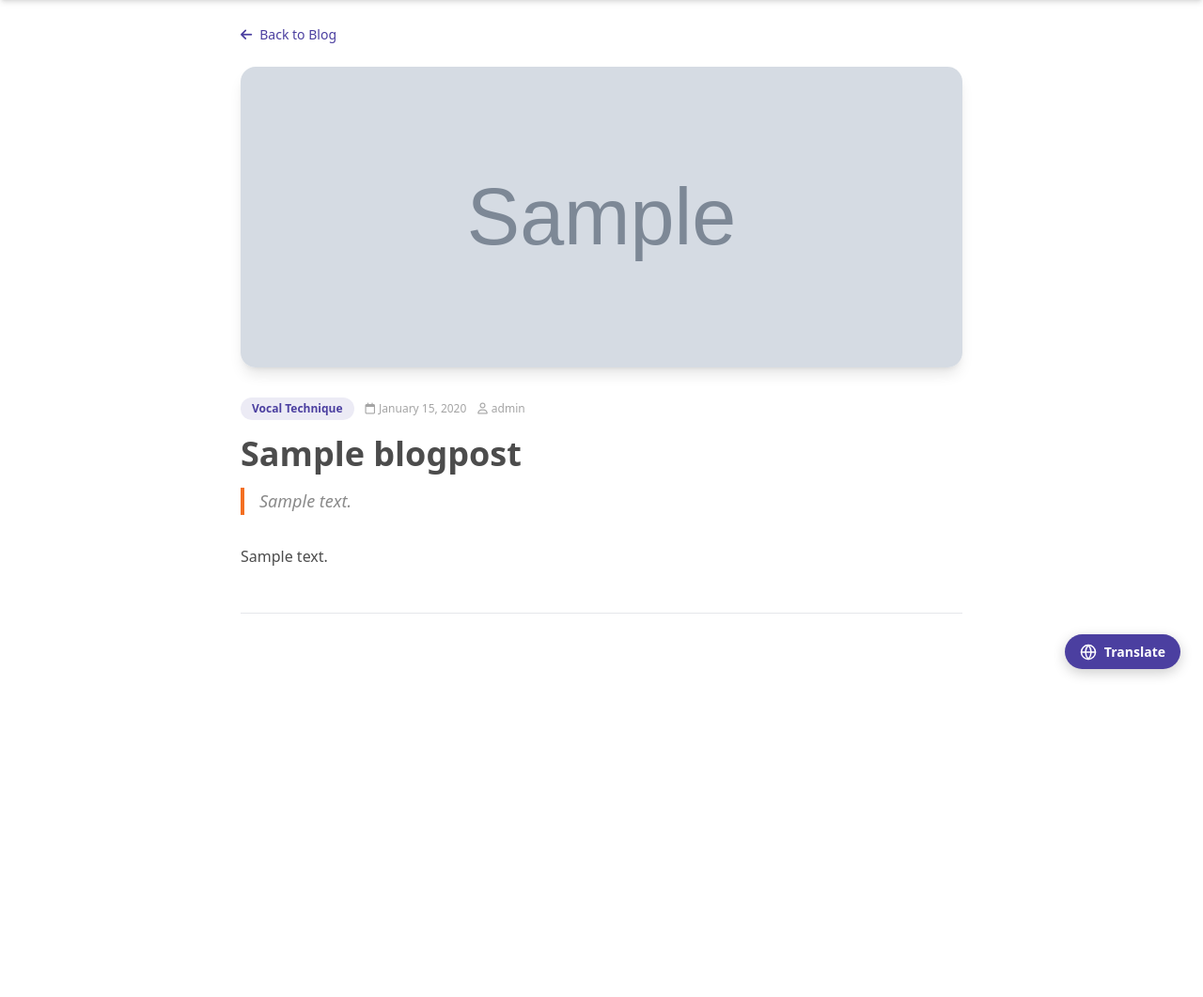
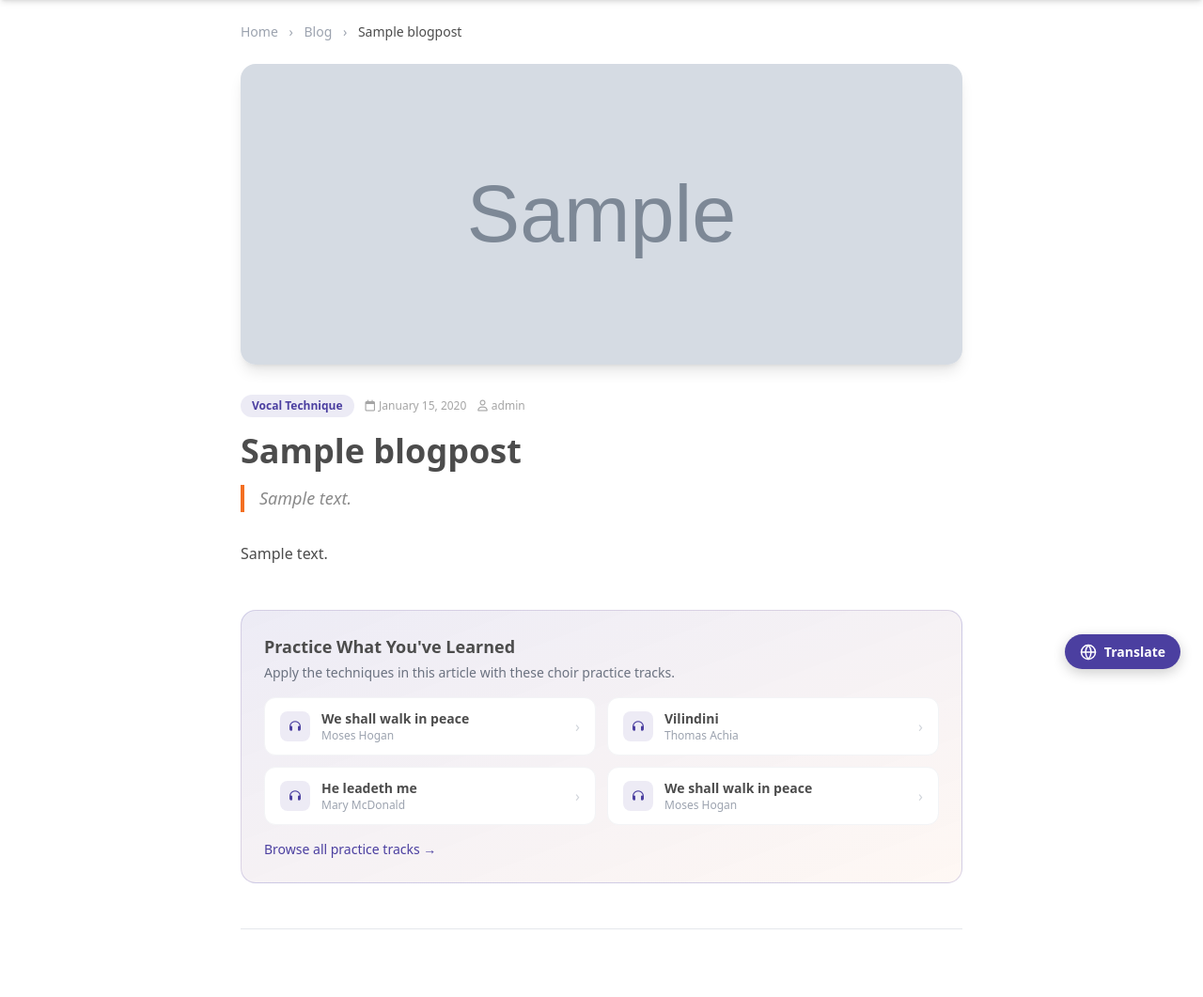
Before and after one commit to elishambadi/pyc-warmup, a Django app: page /blog/sample/ in a window 1280 px wide. Shown: the part 64-1125 px from the top of the page at 94% size. Before the commit the page ends 785 px from the top, so only its background shows below. Run offline with Django 3.2, Linux system fonts and the light colour scheme; data comes from the database, SQL or seed files in the repository; tables that the repository leaves empty hold one stand-in row (values such as "Sample post"); grey boxes marked "Sample" are stand-in pictures; some libraries are stand-ins or nearby versions.

Commit message:
feat: complete SEO content loop — sitemap, schema, blog↔song links, blog SEO meta

```diff
--- a/blog/templates/blog/blog_detail.html
+++ b/blog/templates/blog/blog_detail.html
@@ -1,14 +1,22 @@
 {% extends 'base.html' %}
 {% load i18n %}
 
-{% block title %}{{ post.title }} | PYC Blog{% endblock %}
+{% block title %}{{ post.title }} | PYC WarmUp Blog{% endblock %}
+{% block description %}{% if post.excerpt %}{{ post.excerpt }}{% else %}{{ post.body|striptags|truncatewords:30 }}{% endif %}{% endblock %}
+{% block og_title %}{{ post.title }} | PYC WarmUp Blog{% endblock %}
+{% block og_description %}{% if post.excerpt %}{{ post.excerpt }}{% else %}{{ post.body|striptags|truncatewords:30 }}{% endif %}{% endblock %}
+{% block keywords %}{{ post.title }}, {{ post.get_category_display }}, choir, singing, vocal practice{% endblock %}
 
 {% block content %}
 <div class="max-w-3xl mx-auto">
-    <!-- Back -->
-    <a href="{% url 'blog_list' %}" class="inline-flex items-center gap-2 text-sm text-pyc-purple hover:underline mb-6">
-        <i class="fas fa-arrow-left"></i> Back to Blog
-    </a>
+    <!-- Breadcrumb -->
+    <nav class="text-sm text-gray-400 mb-6">
+        <a href="{% url 'song_list' %}" class="hover:text-pyc-purple">Home</a>
+        <span class="mx-2">›</span>
+        <a href="{% url 'blog_list' %}" class="hover:text-pyc-purple">Blog</a>
+        <span class="mx-2">›</span>
+        <span class="text-pyc-text">{{ post.title|truncatewords:8 }}</span>
+    </nav>
 
     <!-- Cover -->
     {% if post.cover_image %}
@@ -49,7 +57,31 @@
         {{ post.body|safe }}
     </div>
 
-    <!-- Divider -->
+    <!-- Practice Songs CTA -->
+    {% if related_songs %}
+    <div class="mt-12 bg-gradient-to-br from-pyc-purple/10 to-pyc-orange/5 rounded-2xl p-6 border border-pyc-purple/20">
+        <h2 class="text-lg font-bold text-pyc-text mb-1">Practice What You've Learned</h2>
+        <p class="text-sm text-gray-500 mb-4">Apply the techniques in this article with these choir practice tracks.</p>
+        <div class="grid grid-cols-1 sm:grid-cols-2 gap-3">
+            {% for song in related_songs %}
+            <a href="{{ song.get_absolute_url }}"
+               class="group flex items-center gap-3 bg-white rounded-xl border border-gray-100 px-4 py-3 hover:border-pyc-purple/40 hover:shadow-sm transition-all">
+                <div class="w-8 h-8 rounded-lg bg-pyc-purple/10 flex items-center justify-center shrink-0">
+                    <i class="fas fa-headphones text-pyc-purple text-xs"></i>
+                </div>
+                <div class="min-w-0">
+                    <p class="text-sm font-semibold text-pyc-text group-hover:text-pyc-purple transition-colors truncate">{{ song.title }}</p>
+                    {% if song.composer_fk %}<p class="text-xs text-gray-400 truncate">{{ song.composer_fk.name }}</p>
+                    {% elif song.composer %}<p class="text-xs text-gray-400 truncate">{{ song.composer }}</p>{% endif %}
+                </div>
+                <span class="ml-auto text-gray-300 group-hover:text-pyc-purple shrink-0 transition-colors">›</span>
+            </a>
+            {% endfor %}
+        </div>
+        <a href="{% url 'song_list' %}" class="mt-4 inline-block text-sm text-pyc-purple hover:underline">Browse all practice tracks →</a>
+    </div>
+    {% endif %}
+
     <hr class="my-12 border-gray-200">
 
     <!-- Related Posts -->
@@ -68,4 +100,19 @@
     </div>
     {% endif %}
 </div>
+
+<script type="application/ld+json">
+{
+  "@context": "https://schema.org",
+  "@type": "Article",
+  "headline": "{{ post.title|escapejs }}",
+  "description": "{% if post.excerpt %}{{ post.excerpt|escapejs }}{% endif %}",
+  "datePublished": "{{ post.created_at|date:'c' }}",
+  "dateModified": "{{ post.updated_at|date:'c' }}",
+  {% if post.author %}"author": {"@type": "Person", "name": "{{ post.author.get_full_name|default:post.author.username|escapejs }}"},{% endif %}
+  {% if post.cover_image %}"image": "{{ request.scheme }}://{{ request.get_host }}{{ post.cover_image.url }}",{% endif %}
+  "publisher": {"@type": "Organization", "name": "PYC WarmUp"},
+  "url": "{{ request.scheme }}://{{ request.get_host }}{% url 'blog_detail' post.slug %}"
+}
+</script>
 {% endblock %}
--- a/blog/templates/blog/blog_list.html
+++ b/blog/templates/blog/blog_list.html
@@ -2,6 +2,8 @@
 {% load i18n %}
 
 {% block title %}Blog — How to Sing Better | PYC WarmUp{% endblock %}
+{% block description %}Practical guides on vocal technique, warm-ups, harmony, and choir practice. Improve your singing with articles from PYC WarmUp.{% endblock %}
+{% block keywords %}choir blog, how to sing better, vocal technique, choir warm-ups, singing tips, SATB practice{% endblock %}
 
 {% block content %}
 <!-- Hero -->
--- a/blog/views.py
+++ b/blog/views.py
@@ -1,5 +1,6 @@
 from django.shortcuts import render, get_object_or_404
 from .models import BlogPost
+from songs.models import Song
 
 
 def blog_list(request):
@@ -18,7 +19,10 @@ def blog_list(request):
 def blog_detail(request, slug):
     post = get_object_or_404(BlogPost, slug=slug, published=True)
     related = BlogPost.objects.filter(published=True, category=post.category).exclude(pk=post.pk)[:3]
+    # Surface up to 4 songs as contextual CTAs — most viewed first
+    related_songs = Song.objects.order_by('-views')[:4]
     return render(request, 'blog/blog_detail.html', {
         'post': post,
         'related': related,
+        'related_songs': related_songs,
     })
--- a/pyc_warmup/settings.py
+++ b/pyc_warmup/settings.py
@@ -47,6 +47,7 @@ INSTALLED_APPS = [
     'django.contrib.sessions',
     'django.contrib.messages',
     'django.contrib.staticfiles',
+    'django.contrib.sitemaps',
     'songs',
     'users',
     'blog',
--- a/pyc_warmup/urls.py
+++ b/pyc_warmup/urls.py
@@ -18,13 +18,23 @@ from django.urls import path, include, re_path
 from django.conf import settings
 from django.conf.urls.static import static
 from django.views.generic import TemplateView
+from django.contrib.sitemaps.views import sitemap
 from songs.views import home
+from .sitemaps import SongSitemap, ComposerSitemap, BlogSitemap, StaticSitemap
 import pwa
+
+sitemaps = {
+    'songs': SongSitemap,
+    'composers': ComposerSitemap,
+    'blog': BlogSitemap,
+    'static': StaticSitemap,
+}
 
 urlpatterns = [
     # Language switcher — must be outside i18n_patterns
     path('i18n/', include('django.conf.urls.i18n')),
     path('admin/', admin.site.urls),
+    path('sitemap.xml', sitemap, {'sitemaps': sitemaps}, name='django.contrib.sitemaps.views.sitemap'),
     path('serviceworker.js', TemplateView.as_view(template_name="serviceworker.js", content_type='application/javascript')),
     path('offline/', TemplateView.as_view(template_name="offline.html"), name='offline'),
     path('', include('pwa.urls')),
--- a/songs/views.py
+++ b/songs/views.py
@@ -10,6 +10,7 @@ from django.contrib.auth.decorators import login_required, user_passes_test
 
 from django.utils import timezone
 from django.urls import reverse
+from blog.models import BlogPost
 
 import json, re
 
@@ -27,7 +28,6 @@ def home(request):
 
 
 def landing(request):
-    from blog.models import BlogPost
     latest_songs = Song.objects.order_by('-created_at')[:6]
     latest_posts = BlogPost.objects.filter(published=True)[:3]
     return render(request, 'songs/landing.html', {
@@ -90,6 +90,7 @@ def song_detail(request, slug):
         'related_songs': Song.objects.filter(
             composer_fk=song.composer_fk
         ).exclude(id=song.id)[:4] if song.composer_fk else Song.objects.exclude(id=song.id).order_by('-created_at')[:4],
+        'related_blog_posts': BlogPost.objects.filter(published=True)[:3],
     })
 
     # Set device_id cookie if new
```
Also changed, not shown: pyc_warmup/sitemaps.py (added, +54 -0 lines), songs/templates/songs/song_detail.html (+21 -0 lines).
